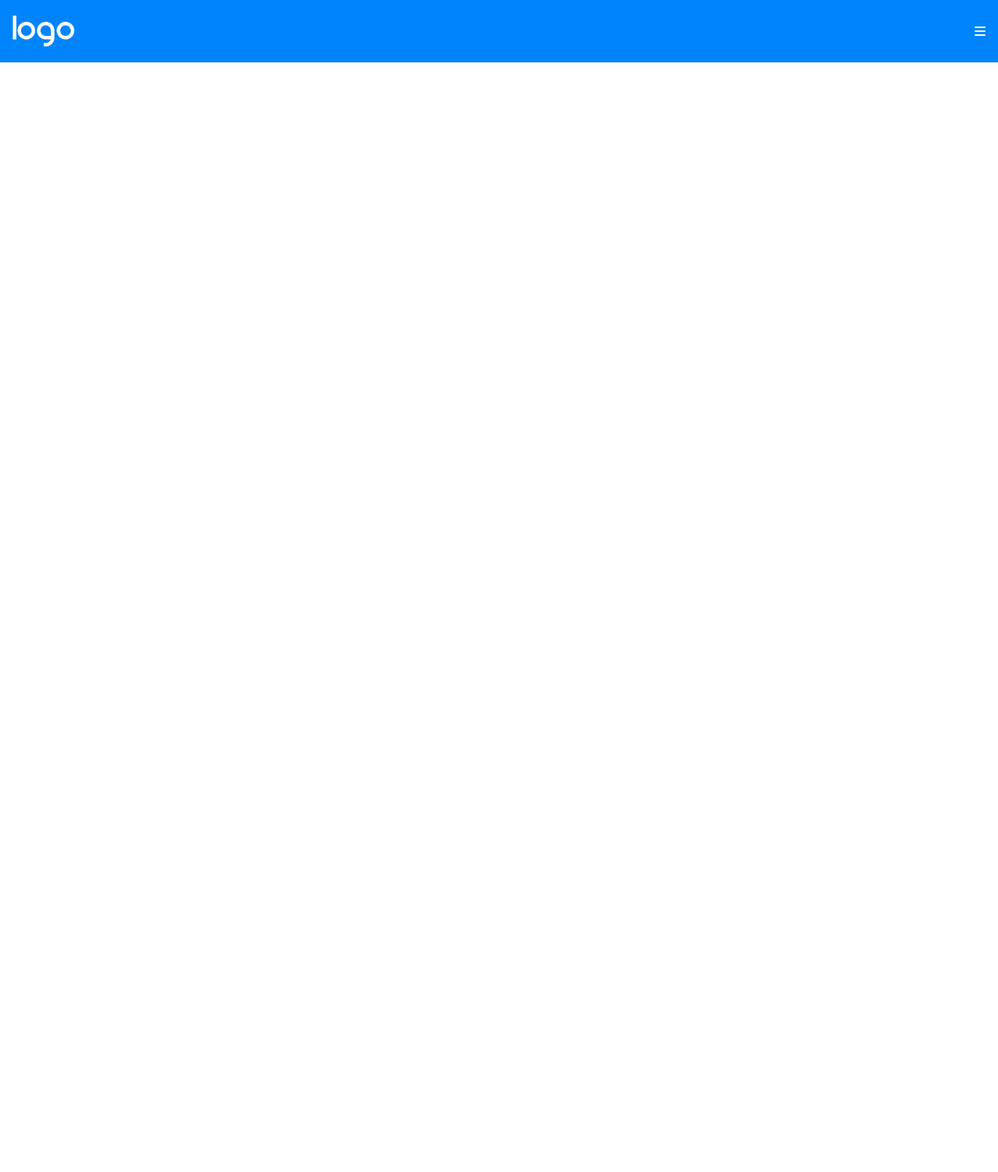
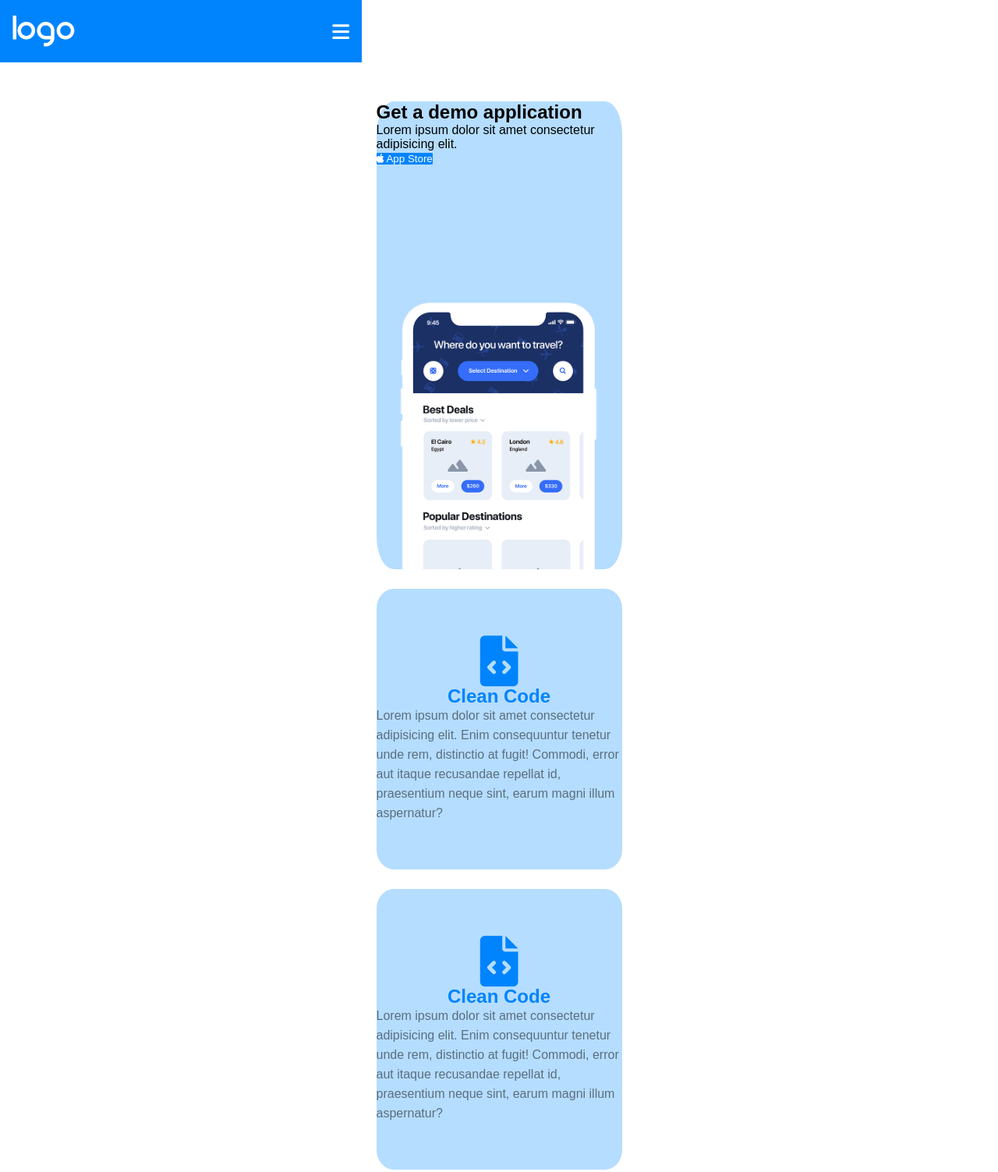
Before and after one commit to SofiaDiBlasi/htmlcss-responsive-layout, a plain HTML site: page index.html in a window 1280 px wide. Shown: the top 1503 px of the page at 78% size. Before the commit the page ends 800 px from the top, so only its background shows below. Drawn offline with Linux system fonts and the light colour scheme.

Commit message:
feat: aggiunto stile sezione app del main

```diff
--- a/css/style.css
+++ b/css/style.css
@@ -2,6 +2,7 @@
     margin: 0;
     padding: 0;
     box-sizing: border-box;
+    font-family: Arial, Helvetica, sans-serif;
 }
 
 /*****GENERAL*****/
@@ -14,21 +15,102 @@
     padding: 0 1rem ;
 }
 
+.bottomMargin {
+    margin-bottom: 1.5625rem;
+}
+
+.lightBorderRadius {
+    border-radius: 7%;
+}
+
+.conteiner {
+    align-items: center;
+}
+
+.button {
+    border: none;
+    border-radius: 5%;
+}
+
+/*****FONT*****/
+
+.mediumFontSize {
+    font-size: 25px;
+}
+
+
+.bigFontSize {
+    font-size: 65px;
+}
+
 /*****COLOR*****/
 
 .blueBg {
     background-color: #0084fd;
 }
 
+.lightBlueBg {
+    background-color: #b5ddff;
+}
+
+.purpleBg {
+    background-color: #9792e4;
+}
+
+.blueColor {
+    color: #0084fd;
+}
+
 .whiteColor {
     color: #ffffff;
 }
 
+.greyColor {
+    color: #5b6e7e;
+}
+
+.purpleColor {
+    color: #9792e4;
+}
 
 /*****HEADER*****/
 
 nav {
     height: 5rem;
+    width: 29rem;
     justify-content: space-between;
     align-items: center;
+    margin-bottom: 3.125rem;
 }
+
+
+/*****MAIN*****/
+
+/*APP SECTION*/
+
+.lightBlueConteiner {
+    flex-direction: column;
+}
+
+.bigLightBlueConteiner {
+    height: 37.5rem;
+    width: 19.6875rem;
+    flex-direction: column;
+    background-image: url(../img/phone.png);
+    background-size: contain;
+    background-repeat: no-repeat;
+    background-position: bottom;
+}
+
+.littleLightBlueConteiner {
+    height: 22.5rem;
+    width: 19.6875rem;
+
+}
+
+.lightBlueBox {
+    flex-direction: column;
+    justify-content: center;
+    align-items: center;
+    line-height: 25px;
+}
--- a/index.html
+++ b/index.html
@@ -13,7 +13,7 @@
         <!--logo e menù-->
         <nav class="flex blueBg leftAndRightPadding">
             <img src="./img/logo.png" alt="logo">
-            <i class="fa-solid fa-bars whiteColor"></i>
+            <i class="fa-solid fa-bars whiteColor mediumFontSize"></i>
         </nav>
     </header>
 
@@ -21,13 +21,50 @@
         <!--app section-->
         <section>
             <!--contenitore principale-->
-            <div></div>
+            <div class="flex conteiner lightBlueConteiner">
+                <!--demo application-->
+                <div class="bigLightBlueConteiner lightBlueBg lightBorderRadius bottomMargin">
+                    <div>
+                        <h2>Get a demo application</h2>
+                        <p> Lorem ipsum dolor sit amet consectetur adipisicing elit.</p>
+                    </div>
+                    <div>
+                        <button class="button blueBg whiteColor"><i class="fa-brands fa-apple whiteColor"></i> App Store</button>
+                    </div>
+                </div>
+                <!--clean code-->
+                <div class="flex lightBlueBox littleLightBlueConteiner lightBlueBg lightBorderRadius bottomMargin">
+                    <i class="fa-solid fa-file-code blueColor bigFontSize"></i>
+                    <h2 class="blueColor">Clean Code</h2>
+                    <p class="greyColor">Lorem ipsum dolor sit amet consectetur adipisicing elit. Enim consequuntur tenetur unde rem, distinctio at fugit! Commodi, error aut itaque recusandae repellat id, praesentium neque sint, earum magni illum aspernatur?</p>
+                </div>
+                <!--web design-->
+                <div class="flex lightBlueBox littleLightBlueConteiner lightBlueBg lightBorderRadius bottomMargin">
+                    <i class="fa-solid fa-file-code blueColor bigFontSize"></i>
+                    <h2 class="blueColor">Clean Code</h2>
+                    <p class="greyColor">Lorem ipsum dolor sit amet consectetur adipisicing elit. Enim consequuntur tenetur unde rem, distinctio at fugit! Commodi, error aut itaque recusandae repellat id, praesentium neque sint, earum magni illum aspernatur?</p>
+                </div>
+                <!--development-->
+                <div class="flex lightBlueBox littleLightBlueConteiner lightBlueBg lightBorderRadius bottomMargin">
+                    <i class="fa-solid fa-file-code blueColor bigFontSize"></i>
+                    <h2 class="blueColor">Clean Code</h2>
+                    <p class="greyColor">Lorem ipsum dolor sit amet consectetur adipisicing elit. Enim consequuntur tenetur unde rem, distinctio at fugit! Commodi, error aut itaque recusandae repellat id, praesentium neque sint, earum magni illum aspernatur?</p>
+                </div>
+                <!--branding-->
+                <div class="flex lightBlueBox littleLightBlueConteiner lightBlueBg lightBorderRadius bottomMargin">
+                    <i class="fa-solid fa-file-code blueColor bigFontSize"></i>
+                    <h2 class="blueColor">Clean Code</h2>
+                    <p class="greyColor">Lorem ipsum dolor sit amet consectetur adipisicing elit. Enim consequuntur tenetur unde rem, distinctio at fugit! Commodi, error aut itaque recusandae repellat id, praesentium neque sint, earum magni illum aspernatur?</p>
+                </div>
+            </div>
         </section>
 
         <!--planning section-->
         <section>
             <!--contenitore principale-->
-            <div></div>
+            <div class="flex conteiner purpleConteiner purpleBg">
+
+            </div>
         </section>
 
         <!--testimonials section-->
```
Also changed, not shown: img/phone.png (added).
